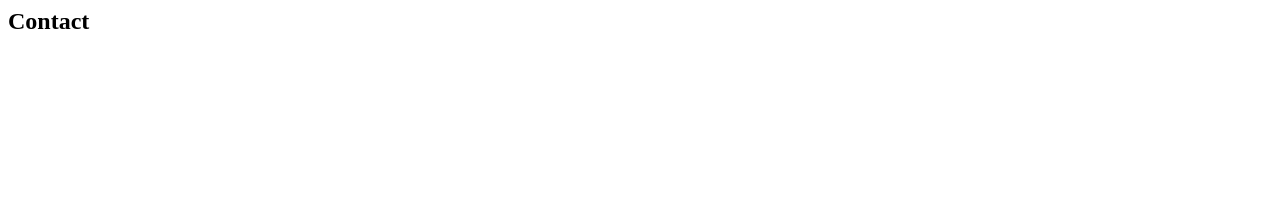
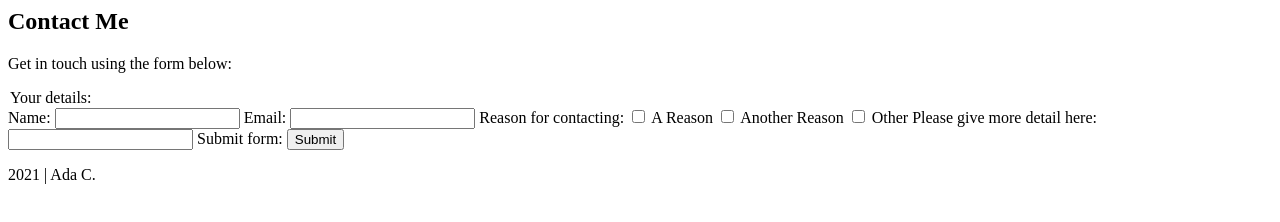
Before and after one commit to adacameron/portfolio, a plain HTML site: page pages/contact.html in a window 1280 px wide. Drawn offline with Linux system fonts and the light colour scheme.

Commit message:
contact form

```diff
--- a/pages/contact.html
+++ b/pages/contact.html
@@ -1,18 +1,52 @@
 <!DOCTYPE>
 <html>
+
 <head>
     <title>Contact</title>
+
 <body>
     <header>
         <nav>
-                <h1>Contact</h1>
+            <h1>Contact Me</h1>
+            <p>Get in touch using the form below:</p>
         </nav>
     </header>
 
+    <main>
+        <form action=<fieldset>
+            <legend>Your details: </legend>
+            <label>
+                Name:
+                <input type="text" name="name" />
+            </label>
+
+            <label>
+                Email:
+                <input type="email" name="email" />
+            </label>
+
+            <label>
+                Reason for contacting:
+                <input type="checkbox" name="a-reason" value="a-reason" /> A Reason
+                <input type="checkbox" name="another-reason" value="another-reason" /> Another Reason
+                <input type="checkbox" name="other" value="other" /> Other
+                Please give more detail here:
+                <input type="text" name="reason" />
+            </label>
+
+            <label>
+                Submit form:
+            <input type="submit" name="submit" value="Submit" />
+            </label>
+            </fieldset>
+
+    </main>
 
 
     <footer>
+        <p>2021 | Ada C.</p>
     </footer>
 </body>
 </head>
+
 </html>
```
Lines whose indentation alone changed are shown as unchanged.
